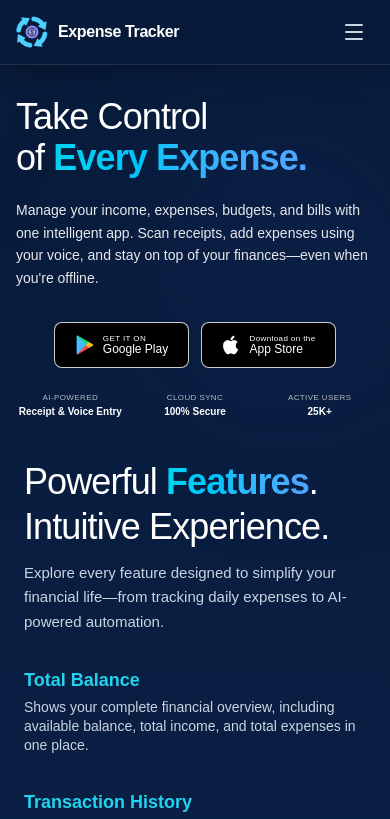
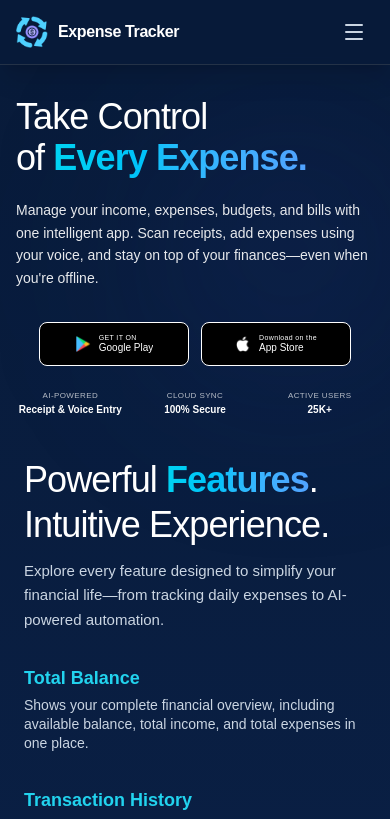
Before and after one commit to waleedtechdev09-glitch/Expense-Tracker, a Next.js app: page / in a window 390 px wide. Shown: the top 819 px of the page. Built offline with nearby package versions, Linux system fonts and the light colour scheme.

Commit message:
Improve layout and responsiveness of app badge buttons in AiPoweredFeature and Hero components

```diff
--- a/components/AiPoweredFeature.tsx
+++ b/components/AiPoweredFeature.tsx
@@ -97,16 +97,14 @@ const AiPoweredFeature = () => {
             </div>
 
             {/* App Badges Container */}
-            <div className="flex flex-row flex-nowrap lg:px-14 items-center justify-start gap-2 sm:gap-3 mb-10 md:mb-14 w-full">
+            <div className="flex flex-row flex-nowrap lg:px-14 items-center justify-center xl:justify-start gap-3 mb-10 md:mb-14 w-full">
               {/* Google Play Button */}
               <Link
                 href={data.playStoreUrl}
                 target="_blank"
                 rel="noopener noreferrer"
-                className="flex items-center justify-center gap-1.5 sm:gap-2.5
-                  flex-1 min-w-0
-                  sm:flex-none sm:w-[150px] md:w-[160px]
-                  max-w-[160px]
+                className="flex items-center justify-center gap-2 sm:gap-3
+                  w-[150px] sm:w-[160px]
                   h-[44px] sm:h-[48px]
                   px-2 sm:px-3
                   bg-black
@@ -141,10 +139,8 @@ const AiPoweredFeature = () => {
                 href={data.appStoreUrl}
                 target="_blank"
                 rel="noopener noreferrer"
-                className="flex items-center justify-center gap-1.5 sm:gap-2.5
-                  flex-1 min-w-0
-                  sm:flex-none sm:w-[150px] md:w-[160px]
-                  max-w-[160px]
+                className="flex items-center justify-center gap-2 sm:gap-3
+                  w-[150px] sm:w-[160px]
                   h-[44px] sm:h-[48px]
                   px-2 sm:px-3
                   bg-black
--- a/components/Hero.tsx
+++ b/components/Hero.tsx
@@ -32,15 +32,25 @@ const Hero: React.FC<HeroProps> = ({ data = HERO_DATA }) => {
           </p>
 
           {/* Store Buttons */}
-          <div className="flex flex-nowrap mb-6 justify-center md:justify-start items-center gap-3 w-full max-w-md">
+          <div className="flex flex-row flex-nowrap items-center justify-center xl:justify-start gap-3 mb-6 md:mb-10 w-full max-w-md">
             {/* Google Play */}
             <Link
               href={data.playStoreUrl}
               target="_blank"
               rel="noopener noreferrer"
-              className="flex items-center justify-center gap-2 flex-shrink-0 min-w-[135px] md:min-w-[145px] lg:min-w-[170px] h-[46px] lg:h-[54px] px-3 bg-black border border-white/80 rounded-lg hover:bg-neutral-900 hover:border-white transition-all duration-300 hover:scale-[1.03] overflow-hidden"
+              className="flex items-center justify-center gap-2 sm:gap-3
+                w-[150px] sm:w-[160px]
+                h-[44px] sm:h-[48px]
+                px-2 sm:px-3
+                bg-black
+                border border-white
+                rounded-lg
+                hover:bg-neutral-900
+                transition-all duration-200
+                hover:scale-[1.03]
+                select-none overflow-hidden"
             >
-              <div className="relative w-5 h-5 lg:w-6 lg:h-6 shrink-0">
+              <div className="relative w-4 h-4 sm:w-5 sm:h-5 md:w-6 md:h-6 shrink-0">
                 <img
                   src={data.playStoreBadge}
                   alt="Google Play"
@@ -48,13 +58,13 @@ const Hero: React.FC<HeroProps> = ({ data = HERO_DATA }) => {
                 />
               </div>
 
-              <div className="leading-none">
-                <p className="text-[8px] uppercase tracking-wider text-white">
+              <div className="flex flex-col items-start leading-none min-w-0">
+                <span className="text-[7px] sm:text-[8px] uppercase tracking-wider font-medium text-white">
                   Get it on
-                </p>
-                <p className="text-[12px] lg:text-[16px] font-medium whitespace-nowrap">
+                </span>
+                <span className="text-[10px] sm:text-[12px] md:text-[16px] font-medium font-manrope text-white mt-[2px] truncate">
                   Google Play
-                </p>
+                </span>
               </div>
             </Link>
 
@@ -63,9 +73,19 @@ const Hero: React.FC<HeroProps> = ({ data = HERO_DATA }) => {
               href={data.appStoreUrl}
               target="_blank"
               rel="noopener noreferrer"
-              className="flex items-center justify-center gap-2 flex-shrink-0 min-w-[135px] md:min-w-[145px] lg:min-w-[170px] h-[46px] lg:h-[54px] px-3 bg-black border border-white/80 rounded-lg hover:bg-neutral-900 hover:border-white transition-all duration-300 hover:scale-[1.03] overflow-hidden"
+              className="flex items-center justify-center gap-2 sm:gap-3
+                w-[150px] sm:w-[160px]
+                h-[44px] sm:h-[48px]
+                px-2 sm:px-3
+                bg-black
+                border border-white
+                rounded-lg
+                hover:bg-neutral-900
+                transition-all duration-200
+                hover:scale-[1.03]
+                select-none overflow-hidden"
             >
-              <div className="relative w-5 h-5 lg:w-6 lg:h-6 shrink-0">
+              <div className="relative w-4 h-4 sm:w-5 sm:h-5 md:w-6 md:h-6 shrink-0">
                 <img
                   src={data.appStoreBadge}
                   alt="App Store"
@@ -73,13 +93,13 @@ const Hero: React.FC<HeroProps> = ({ data = HERO_DATA }) => {
                 />
               </div>
 
-              <div className="leading-none">
-                <p className="text-[8px] tracking-wider text-white">
+              <div className="flex flex-col items-start leading-none min-w-0">
+                <span className="text-[7px] sm:text-[8px] tracking-wider font-medium text-white">
                   Download on the
-                </p>
-                <p className="text-[12px] lg:text-[16px] font-medium whitespace-nowrap">
+                </span>
+                <span className="text-[10px] sm:text-[12px] md:text-[16px] font-medium font-manrope text-white mt-[2px] truncate">
                   App Store
-                </p>
+                </span>
               </div>
             </Link>
           </div>
--- a/components/PowerfulFeature.tsx
+++ b/components/PowerfulFeature.tsx
@@ -290,7 +290,7 @@ const PowerfulFeature = () => {
         </div>
 
         {/* Bottom CTA Buttons Section */}
-        <div className="flex flex-col sm:flex-row items-center justify-center gap-4 mt-8 md:mt-10 w-full relative z-30">
+        <div className="flex flex-col sm:flex-row items-center justify-center xl:justify-start gap-4 mt-8 md:mt-10 w-full relative z-30">
           <button className="flex items-center justify-center gap-2 px-8 h-12 rounded-full cursor-pointer bg-white text-[#081B3A] text-sm font-medium font-lato hover:bg-slate-100 transition-all duration-300 hover:scale-105 shadow-lg w-full sm:w-auto">
             <span>Download App</span>
             <Download size={15} strokeWidth={2.5} />
```
